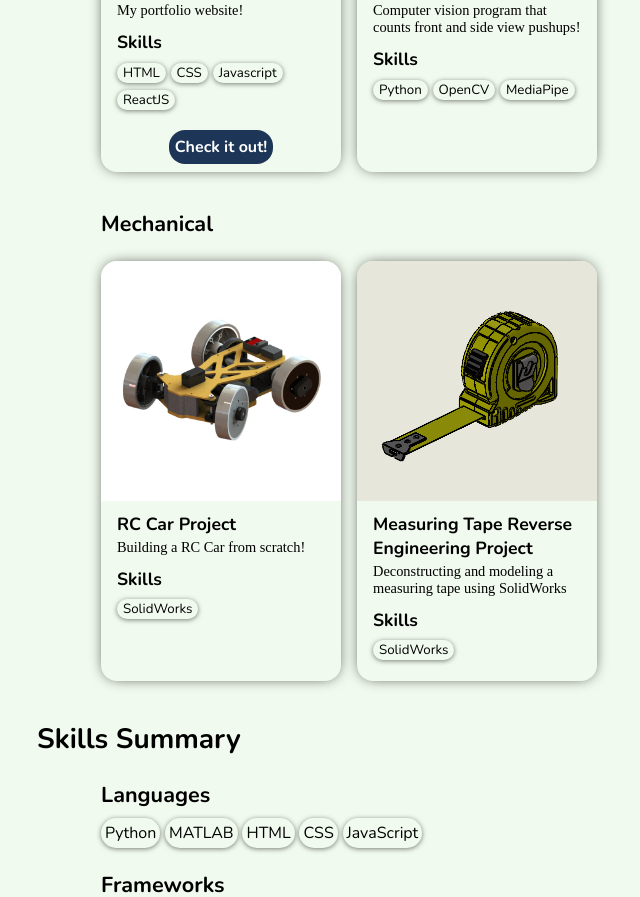
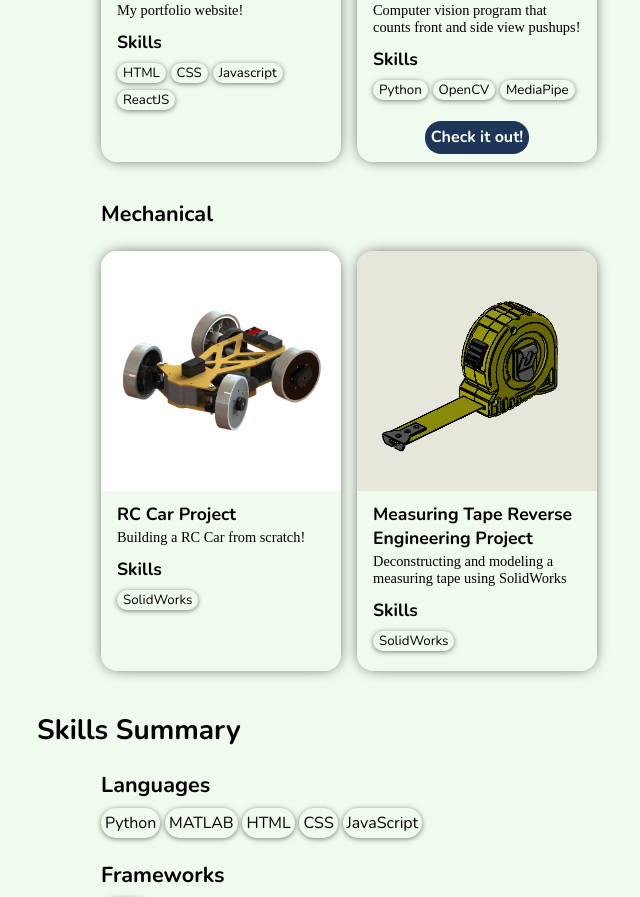
Before and after one commit to antnguyen000/antnguyen000.github.io, a React (Create React App) app: page / in a window 1280 px wide. Shown: the part 980-1877 px from the top of the page, without its empty margins (27-667 px from the left). Built offline with nearby package versions, Linux system fonts and the light colour scheme; a web font is replaced by a local one.

Commit message:
Added correct link to pushup project

```diff
--- a/src/components/Projects.js
+++ b/src/components/Projects.js
@@ -7,14 +7,14 @@ const Projects = () => {
             information: "My portfolio website!",
             image: "website.jfif",
             skills: ["HTML", "CSS", "Javascript", "ReactJS"],
-            link:"https://github.com/antnguyen000/pushup-counter-app",
+            link:null,
         },
         {
             title: "Pushup Counter App",
             information: "Computer vision program that counts front and side view pushups!",
             image: "pushup.png",
             skills: ["Python", "OpenCV", "MediaPipe"],
-            link: null,
+            link: "https://github.com/antnguyen000/pushup-counter-app",
         },
     ]
 
```
